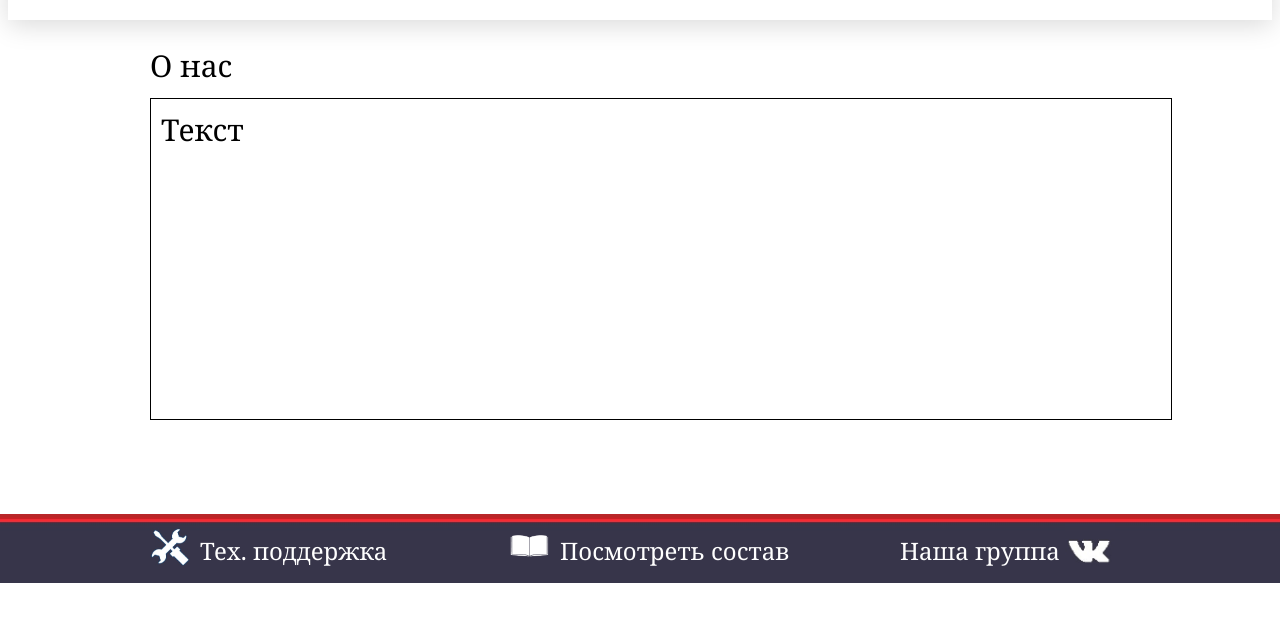
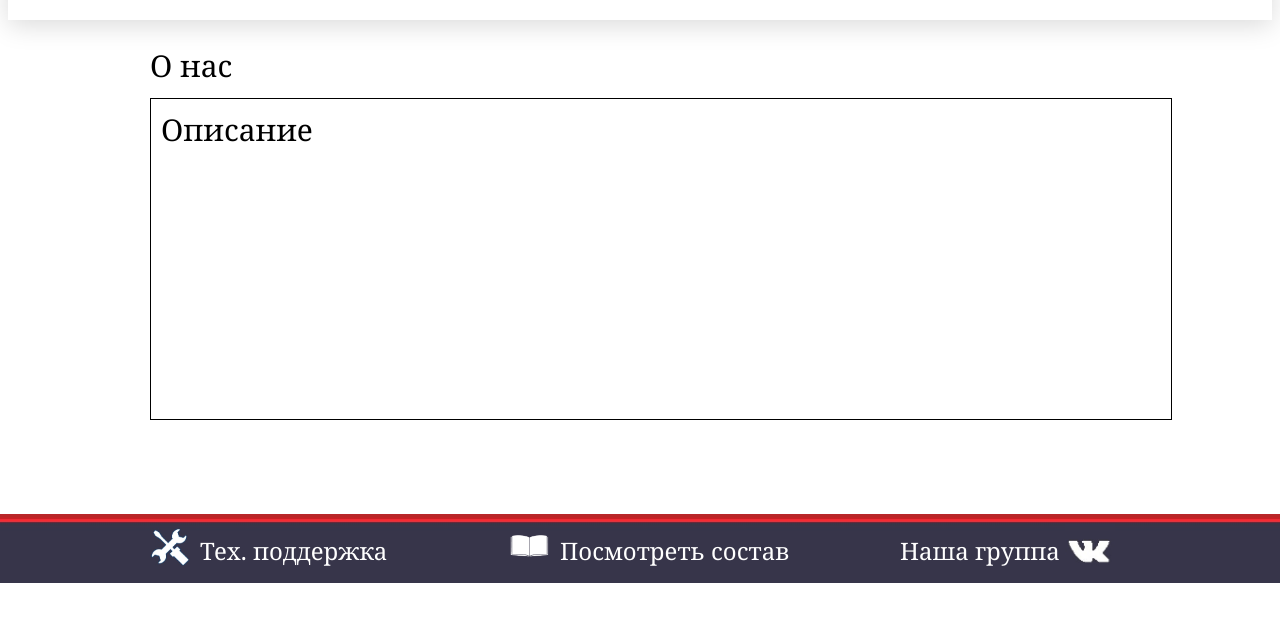
Before and after one commit to Lowka4/Lowka4.github.io, a plain HTML site: page О нас.html in a window 1280 px wide. Shown: the part 67-688 px from the top of the page. Drawn offline with nearby package versions, Linux system fonts and the light colour scheme.

Commit message:
Update О нас.html

```diff
--- a/О нас.html
+++ b/О нас.html
@@ -23,7 +23,7 @@
   </header>
 
   <h2 id="онас">О нас</h2>
-  <h2 id="boxText" >Текст</h2>
+  <h2 id="boxText">Описание</h2>
 
   <img id="footerко" src="img/Футер.jpg">
   <a href="mailto:roman.pogodin.200.1@gmail.com"><h2 id="footerко1">Тех. поддержка</h2></a>
```
